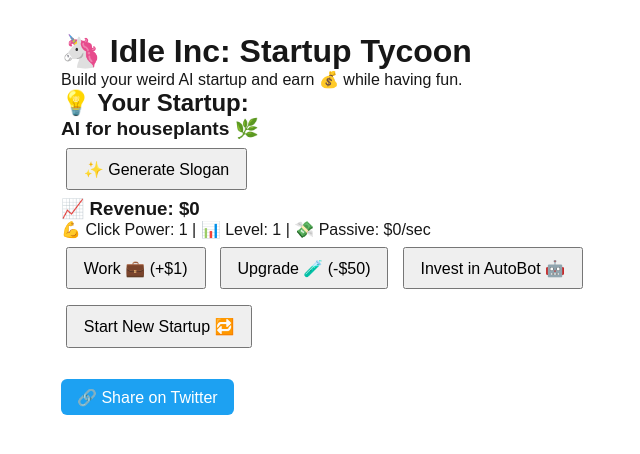
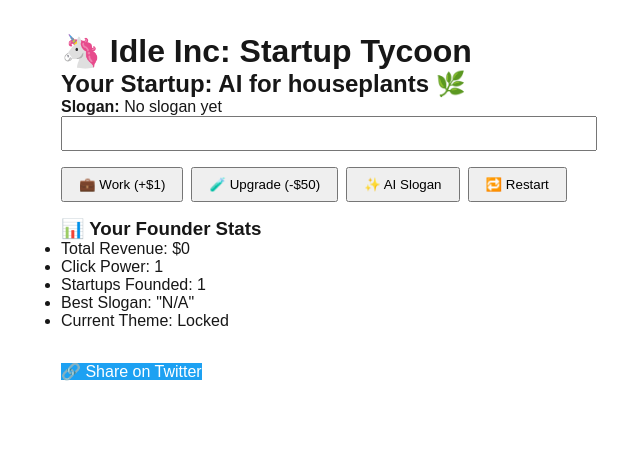
Before and after one commit to calexj23/idle-inc-clean, a Next.js app: page / in a window 1280 px wide. Shown: the top 454 px of the page, without its empty margins (311-951 px from the left). Built offline with nearby package versions, Linux system fonts and the light colour scheme.

Commit message:
Add secure backend GPT proxy for slogan generation

```diff
--- /dev/null
+++ b/pages/api/slogan.ts
@@ -0,0 +1,39 @@
+import type { NextApiRequest, NextApiResponse } from 'next';
+
+export default async function handler(req: NextApiRequest, res: NextApiResponse) {
+  const OPENAI_API_KEY = process.env.OPENAI_API_KEY;
+
+  if (!OPENAI_API_KEY) {
+    return res.status(500).json({ error: "Missing OpenAI API key on server." });
+  }
+
+  const { idea } = req.body;
+
+  try {
+    const response = await fetch("https://api.openai.com/v1/chat/completions", {
+      method: "POST",
+      headers: {
+        "Content-Type": "application/json",
+        Authorization: `Bearer ${OPENAI_API_KEY}`,
+      },
+      body: JSON.stringify({
+        model: "gpt-3.5-turbo",
+        messages: [
+          {
+            role: "user",
+            content: `Generate a creative, witty startup slogan for: ${idea}`,
+          },
+        ],
+        max_tokens: 40,
+      }),
+    });
+
+    const data = await response.json();
+    const slogan = data.choices?.[0]?.message?.content || "Couldn't generate slogan";
+
+    res.status(200).json({ slogan });
+  } catch (error) {
+    console.error("Error from OpenAI:", error);
+    res.status(500).json({ error: "OpenAI request failed." });
+  }
+}
--- a/pages/index.tsx
+++ b/pages/index.tsx
@@ -1,12 +1,12 @@
 import React, { useState, useEffect } from "react";
 
-type StartupEvent = {
-  text: string;
-  options: {
-    label: string;
-    effect: (revenue: number, clickPower: number) => number | { r?: number; cp?: number };
-  }[];
-};
+const defaultSlogans = [
+  "Disrupting mediocrity with chaotic brilliance.",
+  "Where AI meets WTF.",
+  "Powering the future with jokes and code.",
+  "The smartest bad idea you'll ever fund.",
+  "Serving nonsense. At scale.",
+];
 
 const productIdeas = [
   "AI for houseplants 🌿",
@@ -24,54 +24,39 @@ const upgradeFlavors = [
   "Replace dev team with ChatGPT 🤖",
 ];
 
-const slogans = [
-  "Disrupting mediocrity with chaotic brilliance.",
-  "Where AI meets WTF.",
-  "Powering the future with jokes and code.",
-  "The smartest bad idea you'll ever fund.",
-  "Serving nonsense. At scale.",
-];
-
-const eventPrompts: StartupEvent[] = [
-  {
-    text: "Your AI toaster went viral on TikTok. Do you sell it to a VC?",
-    options: [
-      { label: "Sell and cash out (+$100)", effect: (r) => r + 100 },
-      { label: "Stay indie (double click power)", effect: (r, cp) => ({ cp: cp * 2 }) },
-    ],
-  },
-  {
-    text: "A user trained your app to say bad words. Do damage control?",
-    options: [
-      { label: "Hire PR firm (-$50)", effect: (r) => r - 50 },
-      { label: "Ignore and rebrand (reset revenue)", effect: () => ({ r: 0 }) },
-    ],
-  },
-];
-
 export default function Home() {
   const [revenue, setRevenue] = useState<number>(0);
-  const [product, setProduct] = useState<string>(productIdeas[0]);
   const [clickPower, setClickPower] = useState<number>(1);
   const [level, setLevel] = useState<number>(1);
-  const [event, setEvent] = useState<StartupEvent | null>(null);
-  const [floatingCash, setFloatingCash] = useState<number[]>([]);
-  const [passivePower, setPassivePower] = useState<number>(0);
-  const [upgradeMsg, setUpgradeMsg] = useState<string>("");
+  const [product, setProduct] = useState<string>(productIdeas[0]);
   const [slogan, setSlogan] = useState<string>("");
+  const [theme, setTheme] = useState<string>("default");
+  const [startupsFounded, setStartupsFounded] = useState<number>(1);
+  const [bestSlogan, setBestSlogan] = useState<string>("");
+
+  const [themeUnlocked, setThemeUnlocked] = useState<boolean>(false);
+  const [openaiKey, setOpenaiKey] = useState<string>("");
+
+  const generateSlogan = async () => {
+    try {
+      const response = await fetch("/api/slogan", {
+        method: "POST",
+        headers: { "Content-Type": "application/json" },
+        body: JSON.stringify({ idea: product }),
+      });
+      const data = await response.json();
+      const aiSlogan = data.slogan;
+      setSlogan(aiSlogan);
+      if (aiSlogan.length > bestSlogan.length) setBestSlogan(aiSlogan);
+    } catch (err) {
+      console.error("Proxy error:", err);
+      setSlogan("AI is on vacation 😅");
+    }
+  };
+
 
   const handleWork = () => {
-    setRevenue((prev) => prev + clickPower);
-    const id = Date.now();
-    setFloatingCash((prev) => [...prev, id]);
-    setTimeout(() => {
-      setFloatingCash((prev) => prev.filter((cashId) => cashId !== id));
-    }, 800);
-
-    if (Math.random() < 0.05) {
-      const e = eventPrompts[Math.floor(Math.random() * eventPrompts.length)];
-      setEvent(e);
-    }
+    setRevenue(prev => prev + clickPower);
   };
 
   const handleUpgrade = () => {
@@ -80,134 +65,68 @@ export default function Home() {
       setRevenue(revenue - cost);
       setClickPower(clickPower + 1);
       setLevel(level + 1);
-      const flavor = upgradeFlavors[Math.floor(Math.random() * upgradeFlavors.length)];
-      setUpgradeMsg(flavor);
-      setTimeout(() => setUpgradeMsg(""), 2000);
+      if (revenue >= 500 && !themeUnlocked) {
+        setTheme("gold");
+        setThemeUnlocked(true);
+      }
     }
   };
 
-  const handleNewIdea = () => {
-    const next = productIdeas[Math.floor(Math.random() * productIdeas.length)];
-    setProduct(next);
+  const startNewStartup = () => {
     setRevenue(0);
     setClickPower(1);
     setLevel(1);
-    setPassivePower(0);
+    setStartupsFounded((prev) => prev + 1);
+    const nextIdea = productIdeas[Math.floor(Math.random() * productIdeas.length)];
+    setProduct(nextIdea);
     setSlogan("");
   };
 
-  const handleEventChoice = (option: StartupEvent["options"][number]) => {
-    const result = option.effect(revenue, clickPower);
-    if (typeof result === "object") {
-      if (result.r !== undefined) setRevenue(result.r);
-      if (result.cp !== undefined) setClickPower(result.cp);
-    } else {
-      setRevenue(result);
-    }
-    setEvent(null);
+  const styleMap: Record<string, React.CSSProperties> = {
+    default: { backgroundColor: "#1DA1F2", color: "#fff" },
+    gold: { backgroundColor: "gold", color: "#000" },
   };
 
-  const handleGenerateSlogan = () => {
-    const s = slogans[Math.floor(Math.random() * slogans.length)];
-    setSlogan(s);
-  };
+  return (
+    <main style={{ fontFamily: "sans-serif", padding: "2rem", maxWidth: 600, margin: "auto" }}>
+      <h1>🦄 Idle Inc: Startup Tycoon</h1>
 
-  useEffect(() => {
-    const interval = setInterval(() => {
-      setRevenue((rev) => rev + passivePower);
-    }, 1000);
-    return () => clearInterval(interval);
-  }, [passivePower]);
+      <h2>Your Startup: {product}</h2>
+      <p><strong>Slogan:</strong> {slogan || "No slogan yet"}</p>
 
-  const shareText = encodeURIComponent(
-    `🚀 I built a startup in Idle Inc: "${product}" and earned $${revenue}! Slogan: "${slogan}" Play here 👉`
-  );
-  const shareUrl = `https://twitter.com/intent/tweet?text=${shareText}&url=https://your-vercel-site.vercel.app`;
+      <input
+        type="password"
+        style={{ marginBottom: "1rem", width: "100%", padding: "0.5rem" }}
+      />
 
-  return (
-    <main style={{ fontFamily: "sans-serif", padding: "2rem", maxWidth: 600, margin: "auto", position: "relative" }}>
-      <h1>🦄 Idle Inc: Startup Tycoon</h1>
-      <p>Build your weird AI startup and earn 💰 while having fun.</p>
+      <div style={{ marginBottom: "1rem" }}>
+        <button onClick={handleWork} style={{ padding: "0.5rem 1rem" }}>💼 Work (+${clickPower})</button>
+        <button onClick={handleUpgrade} style={{ padding: "0.5rem 1rem", marginLeft: "0.5rem" }}>
+          🧪 Upgrade (-${50 * level})
+        </button>
+        <button onClick={generateSlogan} style={{ padding: "0.5rem 1rem", marginLeft: "0.5rem" }}>✨ AI Slogan</button>
+        <button onClick={startNewStartup} style={{ padding: "0.5rem 1rem", marginLeft: "0.5rem" }}>🔁 Restart</button>
+      </div>
 
-      <h2>💡 Your Startup:</h2>
-      <p style={{ fontSize: "1.2rem", fontWeight: "bold" }}>{product}</p>
-      {slogan && <p style={{ fontStyle: "italic", marginBottom: "1rem" }}>🏷️ {slogan}</p>}
-      <button onClick={handleGenerateSlogan} style={btnStyle}>✨ Generate Slogan</button>
-
-      <h3>📈 Revenue: ${revenue}</h3>
-      <p>💪 Click Power: {clickPower} | 📊 Level: {level} | 💸 Passive: ${passivePower}/sec</p>
-
-      <button onClick={handleWork} style={btnStyle}>
-        Work 💼 (+${clickPower})
-      </button>{" "}
-      <button onClick={handleUpgrade} style={btnStyle}>
-        Upgrade 🧪 (-${50 * level})
-      </button>{" "}
-      <button onClick={() => setPassivePower(passivePower + 1)} style={btnStyle}>
-        Invest in AutoBot 🤖
-      </button>{" "}
-      <button onClick={handleNewIdea} style={btnStyle}>
-        Start New Startup 🔁
-      </button>
-
-      {upgradeMsg && <p style={{ marginTop: "1rem", fontStyle: "italic" }}>📈 {upgradeMsg}</p>}
-
-      {event && (
-        <div style={eventBoxStyle}>
-          <h3>⚠️ Startup Event!</h3>
-          <p>{event.text}</p>
-          {event.options.map((opt, idx) => (
-            <button key={idx} onClick={() => handleEventChoice(opt)} style={btnStyle}>
-              {opt.label}
-            </button>
-          ))}
-        </div>
-      )}
-
-      {floatingCash.map((id) => (
-        <div key={id} style={floatingStyle}>+${clickPower}</div>
-      ))}
+      <h3>📊 Your Founder Stats</h3>
+      <ul>
+        <li>Total Revenue: ${revenue}</li>
+        <li>Click Power: {clickPower}</li>
+        <li>Startups Founded: {startupsFounded}</li>
+        <li>Best Slogan: "{bestSlogan || "N/A"}"</li>
+        <li>Current Theme: {themeUnlocked ? theme : "Locked"}</li>
+      </ul>
 
       <div style={{ marginTop: "2rem" }}>
-        <a href={shareUrl} target="_blank" rel="noopener noreferrer" style={shareStyle}>
+        <a
+          href={`https://twitter.com/intent/tweet?text=I built a startup called ${product} and earned $${revenue}! Slogan: ${slogan}`}
+          target="_blank"
+          rel="noopener noreferrer"
+          style={styleMap[theme]}
+        >
           🔗 Share on Twitter
         </a>
       </div>
     </main>
   );
 }
-
-const btnStyle = {
-  padding: "0.6rem 1rem",
-  margin: "0.5rem 0.3rem",
-  fontSize: "16px",
-  cursor: "pointer",
-};
-
-const shareStyle = {
-  background: "#1DA1F2",
-  color: "#fff",
-  padding: "0.6rem 1rem",
-  textDecoration: "none",
-  borderRadius: "6px",
-};
-
-const floatingStyle: React.CSSProperties = {
-  position: "absolute",
-  top: "50%",
-  left: "50%",
-  transform: "translate(-50%, -50%)",
-  animation: "fadeUp 0.8s ease-out forwards",
-  background: "rgba(255,255,255,0.8)",
-  padding: "0.4rem 0.8rem",
-  borderRadius: "6px",
-  pointerEvents: "none" as const,
-};
-
-const eventBoxStyle = {
-  background: "#fff3cd",
-  border: "1px solid #ffeeba",
-  padding: "1rem",
-  marginTop: "2rem",
-  borderRadius: "8px",
-};
```
